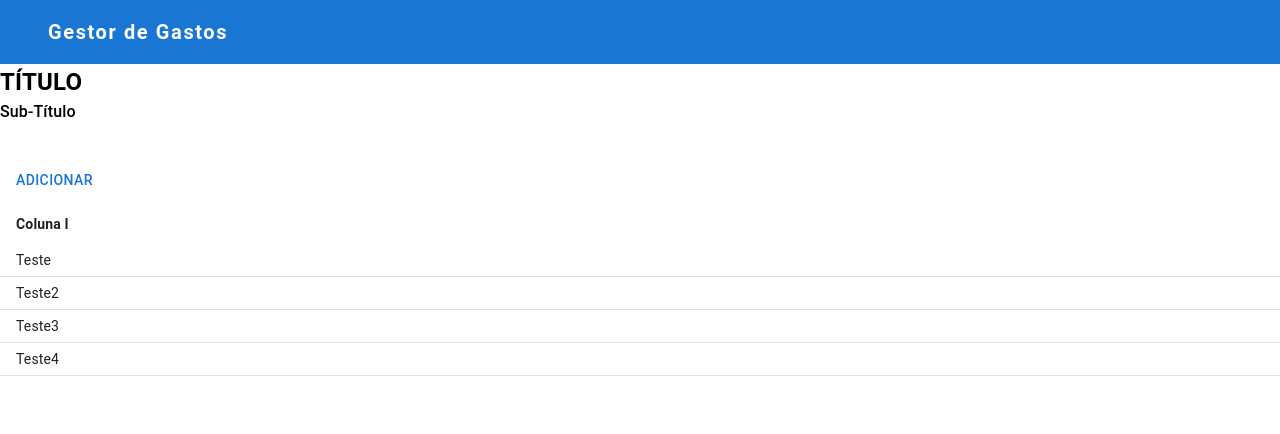
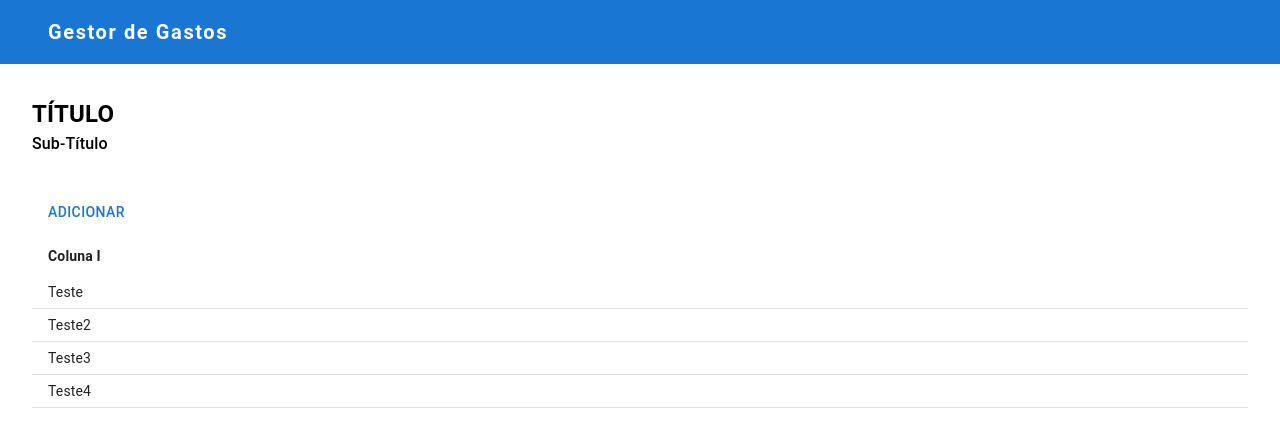
Before and after one commit to hyagoassiz/gestor-de-gastos, a React (Vite) app: page / in a window 1280 px wide. Shown: the top 434 px of the page. Built offline with nearby package versions, Linux system fonts and the light colour scheme.

Commit message:
GDG-8 feat(Components): adicionado component Container

```diff
--- a/src/App.tsx
+++ b/src/App.tsx
@@ -5,11 +5,13 @@ import { ToolPainel } from "./app/shared/components/ToolPanel/ToolPanel";
 import { Button } from "@mui/material";
 import { DataTable } from "./app/shared/components/DataTable/DataTable";
 import { Modal } from "./app/shared/components/Modal/Modal";
+import { Container } from "./app/shared/components/Container/Container";
 
 function App() {
   return (
     <>
       <AppBar />
+      <Container>
         {/* <Drawer
         applyFilter={() => alert("")}
         closeFilter={() => alert("")}
@@ -37,6 +39,7 @@ function App() {
         >
           Teste
         </Modal>
+      </Container>
     </>
   );
 }
--- /dev/null
+++ b/src/app/shared/components/Container/Container.tsx
@@ -0,0 +1,15 @@
+import { ReactNode } from "react";
+import { ContainerProps } from "@mui/material";
+import { StyledContainer } from "./styles";
+
+interface IContainer extends ContainerProps {
+  children: ReactNode;
+}
+
+export const Container: React.FC<IContainer> = ({ children, sx, ...rest }) => {
+  return (
+    <StyledContainer sx={sx} disableGutters maxWidth={false} {...rest}>
+      {children}
+    </StyledContainer>
+  );
+};
--- /dev/null
+++ b/src/app/shared/components/Container/styles/index.tsx
@@ -0,0 +1,6 @@
+import { Container, styled } from "@mui/material";
+
+export const StyledContainer = styled(Container)(({ theme }) => ({
+  padding: theme.spacing(4),
+  height: "auto",
+}));
```
Lines whose indentation alone changed are shown as unchanged.
